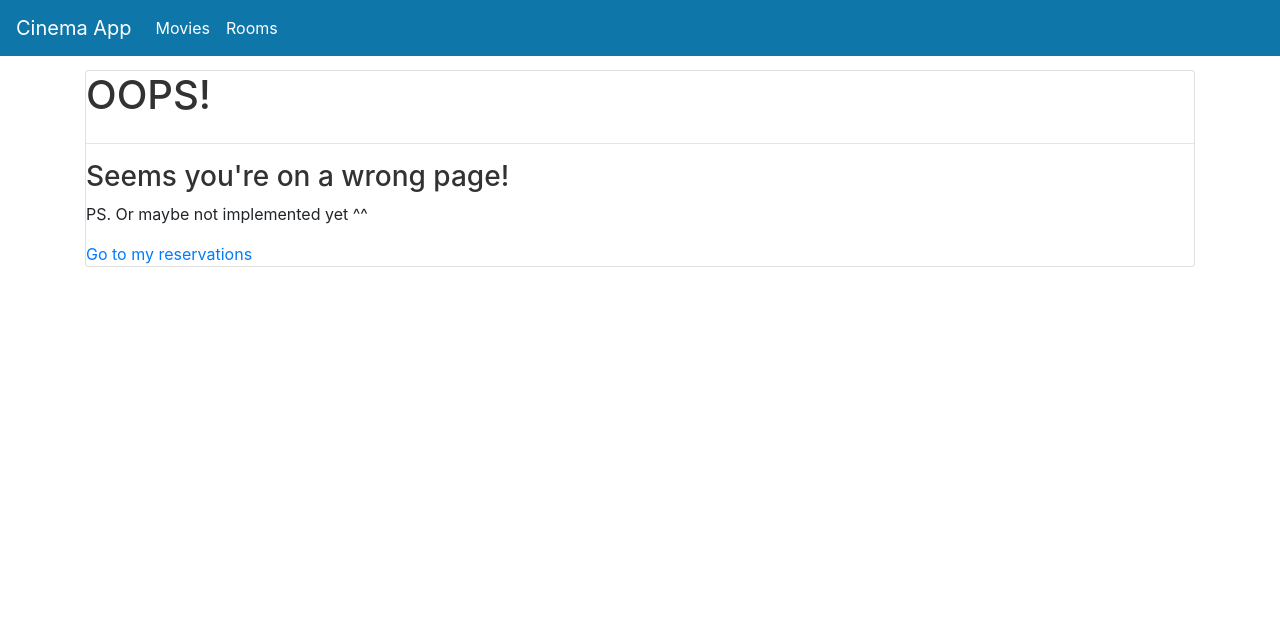
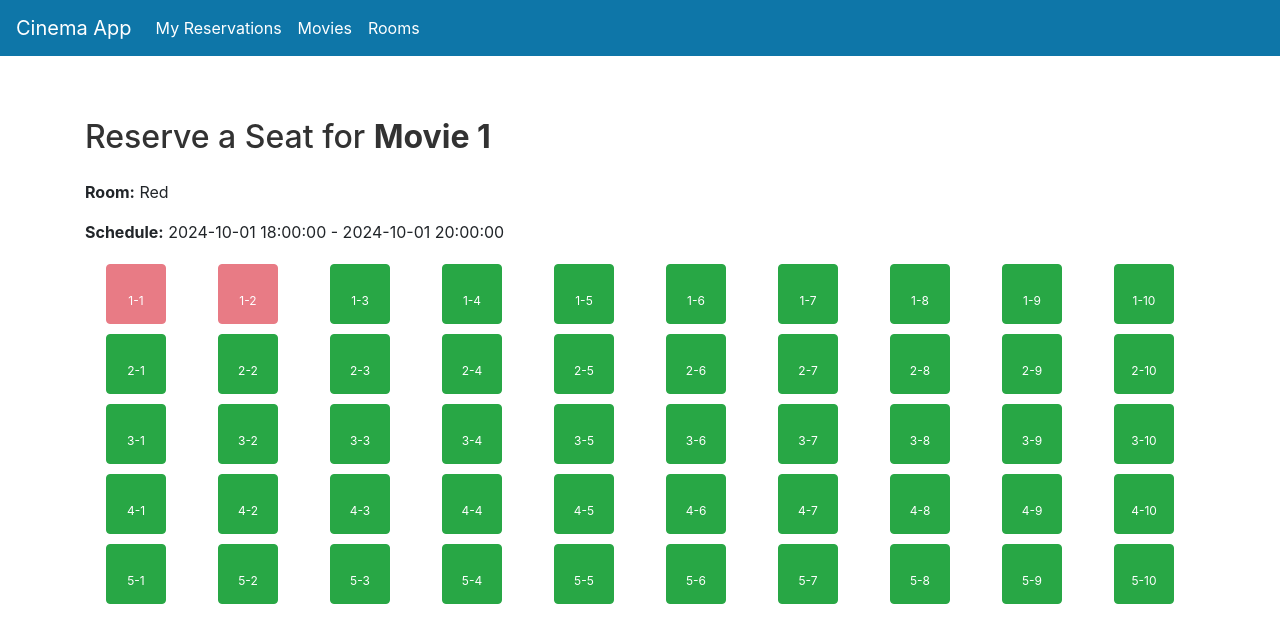
Before and after one commit to VanikSarajyan/cinema, a FastAPI app: page /reservations/reserve/1 in a window 1280 px wide. Shown: the top 643 px of the page. Run offline with FastAPI, Linux system fonts and the light colour scheme; some libraries are stand-ins or nearby versions.

Commit message:
Reservation logic and ui

```diff
--- a/app/schemas.py
+++ b/app/schemas.py
@@ -34,3 +34,8 @@ class ScheduleCreate(BaseModel):
     room_id: int
     start_time: datetime
     end_time: datetime
+
+
+class ReservationCreate(BaseModel):
+    seat_id: int
+    schedule_id: int
--- a/app/services/__init__.py
+++ b/app/services/__init__.py
@@ -2,3 +2,4 @@ from .user_service import UserService
 from .movie_service import MovieService
 from .room_service import RoomService
 from .schedule_service import ScheduleService
+from .reservation_service import ReservationService
--- a/app/services/room_service.py
+++ b/app/services/room_service.py
@@ -11,6 +11,9 @@ class RoomService:
     def get_alls_rooms(self) -> list[Room]:
         return self._db.query(Room).all()
 
+    def get_room_by_id(self, room_id: int) -> Room | None:
+        return self._db.query(Room).filter(Room.id == room_id).first()
+
     def is_room_available(self, room_id: int, start_time: datetime, end_time: datetime) -> bool:
         """
         Check if the room is available between start_time and end_time.
--- a/app/services/schedule_service.py
+++ b/app/services/schedule_service.py
@@ -15,6 +15,9 @@ class ScheduleService:
 
     def get_all_schedules(self) -> list[Schedule]:
         return self._db.query(Schedule).all()
+
+    def get_schedule_by_id(self, schedule_id: int) -> Schedule | None:
+        return self._db.query(Schedule).filter(Schedule.id == schedule_id).first()
 
     def create_schedule(self, schedule_data: ScheduleCreate) -> Schedule:
         if not self._room_service.is_room_available(
@@ -55,6 +58,9 @@ class ScheduleService:
 
         min_duration = timedelta(minutes=movie_duration_minutes)
 
+        if time_diff < timedelta(0):
+            raise InvalidScheduleException("End date and time can't be before start date and time")
+
         if time_diff < min_duration:
             raise InvalidScheduleException(
                 f"The schedule time is too short. It must be at least {movie_duration_minutes} minutes long.",
--- /dev/null
+++ b/static/js/reservations.js
@@ -0,0 +1,64 @@
+const reserveButtons = document.querySelectorAll('.reserve-btn');
+if (reserveButtons) {
+    reserveButtons.forEach(button => {
+        button.addEventListener('click', async function () {
+            if (confirm("Are you sure you want to reserve this seat?")) {
+                const seatId = button.getAttribute('data-seat-id');
+                const scheduleId = button.getAttribute('data-schedule-id');
+
+                try {
+                    const response = await fetch('/reservations/', {
+                        method: 'POST',
+                        headers: {
+                            'Content-Type': 'application/json'
+                        },
+                        body: JSON.stringify({
+                            seat_id: seatId,
+                            schedule_id: scheduleId
+                        })
+                    });
+
+                    if (response.ok) {
+                        location.reload()
+                    } else {
+                        const errorData = await response.json();
+                        console.log(errorData);
+                        alert('Error occurred, please see console for details.');
+                    }
+                } catch (error) {
+                    console.error('Error:', error);
+                    alert('An error occurred while reserving the seat.');
+                }
+            }
+        });
+    });
+}
+
+document.querySelectorAll('.deleteReservation').forEach(button => {
+    button.addEventListener('click', async function (event) {
+        event.stopPropagation();
+
+        const reservationId = this.getAttribute('data-reservation-id');
+        const confirmed = confirm("Are you sure you want to delete this reservation?");
+
+
+        if (confirmed) {
+            try {
+                const response = await fetch(`/reservations/${reservationId}`, {
+                    method: 'DELETE',
+                });
+
+                if (response.ok) {
+                    window.location.reload();
+                } else {
+                    const errorData = await response.json();
+                    console.log(errorData);
+                    alert('Error occurred, please see console for details.');
+                }
+            } catch (error) {
+                console.error('Error:', error);
+                alert('An error occurred while deleting the reservation.');
+            }
+        }
+    });
+});
--- a/static/js/schedules.js
+++ b/static/js/schedules.js
@@ -27,7 +27,7 @@ if (createScheduleForm) {
             });
 
             if (response.ok) {
-                window.location.href = '/schedules/schedules-page';
+                window.history.go(-1)
             } else {
                 const errorData = await response.json();
                 console.log(errorData);
@@ -58,7 +58,9 @@ document.querySelectorAll('.deleteSchedule').forEach(button => {
                 if (response.ok) {
                     window.location.reload();
                 } else {
-                    alert('Failed to delete the schedule. Please try again.');
+                    const errorData = await response.json();
+                    console.log(errorData);
+                    alert('Error occurred, please see console for details.');
                 }
             } catch (error) {
                 console.error('Error:', error);
@@ -67,3 +69,60 @@ document.querySelectorAll('.deleteSchedule').forEach(button => {
         }
     });
 });
+
+
+document.addEventListener('DOMContentLoaded', function () {
+    const movieSelect = document.getElementById('movie_id');
+    const startTimeInput = document.getElementById('start_time');
+    const endTimeInput = document.getElementById('end_time');
+
+    function addMinutesAndRound(startTime, minutesToAdd) {
+        const start = new Date(startTime);
+
+        if (!start || isNaN(start.getTime())) {
+            console.error("Invalid start time.");
+            return;
+        }
+
+        start.setMinutes(start.getMinutes() + minutesToAdd);
+
+        let minutes = start.getMinutes();
+
+        let roundedMinutes = Math.ceil(minutes / 10) * 10;
+        if (roundedMinutes === 60) {
+            start.setHours(start.getHours() + 1);
+            roundedMinutes = 0;
+        }
+
+        start.setMinutes(roundedMinutes);
+
+        const year = start.getFullYear();
+        const month = String(start.getMonth() + 1).padStart(2, '0');
+        const day = String(start.getDate()).padStart(2, '0');
+        const hours = String(start.getHours()).padStart(2, '0');
+        const minutesFormatted = String(start.getMinutes()).padStart(2, '0');
+
+        const formattedEndTime = `${year}-${month}-${day}T${hours}:${minutesFormatted}`;
+
+        endTimeInput.value = formattedEndTime;
+
+    }
+
+    movieSelect.addEventListener('change', function () {
+        const selectedMovie = movieSelect.options[movieSelect.selectedIndex];
+        const movieDuration = parseInt(selectedMovie.getAttribute('data-duration'), 10);
+
+        if (startTimeInput.value && !isNaN(movieDuration)) {
+            addMinutesAndRound(startTimeInput.value, movieDuration);
+        }
+    });
+
+    startTimeInput.addEventListener('change', function () {
+        const selectedMovie = movieSelect.options[movieSelect.selectedIndex];
+        const movieDuration = parseInt(selectedMovie.getAttribute('data-duration'), 10);
+
+        if (movieDuration && !isNaN(movieDuration)) {
+            addMinutesAndRound(startTimeInput.value, movieDuration);
+        }
+    });
+});
--- a/templates/layout.html
+++ b/templates/layout.html
@@ -23,6 +23,7 @@
   <script src="{{ url_for('static', path='/js/movies.js') }}" defer></script>
   <script src="{{ url_for('static', path='/js/rooms.js') }}" defer></script>
   <script src="{{ url_for('static', path='/js/schedules.js') }}" defer></script>
+  <script src="{{ url_for('static', path='/js/reservations.js') }}" defer></script>
 </body>
 
 </html>
--- a/templates/navbar.html
+++ b/templates/navbar.html
@@ -1,11 +1,16 @@
 <div>
   <nav class="navbar navbar-expand-md navbar-dark main-color fixed-top">
-    <a class="navbar-brand" href="#">Cinema App</a>
+    <a class="navbar-brand" href="/reservations/reservations-page">Cinema App</a>
     <button class="navbar-toggler" type="button" data-toggle="collapse" data-target="#navbarNav"
       aria-controls="navbarNav" aria-expanded="false" aria-label="Toggle navigation">
       <span class="navbar-toggler-icon"></span>
     </button>
     <div class="collapse navbar-collapse" id="navbarNav">
+      <ul class="navbar-nav">
+        <li class="nav-item active">
+          <a class="nav-link" href="/reservations/reservations-page">My Reservations</a>
+        </li>
+      </ul>
       <ul class="navbar-nav">
         <li class="nav-item active">
           <a class="nav-link" href="/movies/movies-page">Movies</a>
--- a/templates/schedule-create.html
+++ b/templates/schedule-create.html
@@ -8,7 +8,8 @@
             <select class="form-control" id="movie_id" name="movie_id" required>
                 <option value="">Select a movie</option>
                 {% for movie in movies %}
-                <option value="{{ movie.id }}">{{ movie.name }} ({{ movie.duration }} minutes )</option>
+                <option value="{{ movie.id }}" data-duration="{{ movie.duration }}">{{ movie.name }} ({{ movie.duration
+                    }} minutes )</option>
                 {% endfor %}
             </select>
         </div>
@@ -33,6 +34,6 @@
             <input type="datetime-local" class="form-control" id="end_time" name="end_time" required>
         </div>
 
-        <button type="submit" class="btn btn-primary">Create Schedule</button>
+        <button type="submit" class="btn btn-success">Create Schedule</button>
     </form>
 </div>
--- /dev/null
+++ b/templates/seat-reservation.html
@@ -0,0 +1,47 @@
+{% include 'layout.html' %}
+
+<div class="container mt-5">
+    <h2 class="mb-4">Reserve a Seat for <strong>{{ movie.name }}</strong></h2>
+    <p><strong>Room:</strong> {{ room.name }}</p>
+    <p><strong>Schedule:</strong> {{ schedule.start_time }} - {{ schedule.end_time }}</p>
+
+    <div class="seat-grid">
+        <div class="seats-container" style="grid-template-columns: repeat({{ room.columns }}, 1fr);">
+            <!-- Loop through all seats -->
+            {% for seat_data in seats_with_status %}
+            <div class="seat">
+                <button class="btn reserve-btn
+                    {% if seat_data.reserved %} btn-danger {% else %} btn-success {% endif %}
+                    seat-btn" {% if not seat_data.reserved %} data-seat-id="{{ seat_data.seat.id }}"
+                    data-schedule-id="{{ schedule.id }}" {% else %} disabled {% endif %}>
+                    {{ seat_data.seat.row_number }}-{{ seat_data.seat.column_number }}
+                </button>
+            </div>
+            {% endfor %}
+        </div>
+    </div>
+</div>
+
+<style>
+    .seat-grid {
+        margin-top: 20px;
+    }
+
+    .seats-container {
+        display: grid;
+        grid-gap: 10px;
+        justify-content: center;
+    }
+
+    .seat {
+        text-align: center;
+    }
+
+    .seat-btn {
+        width: 60px;
+        height: 60px;
+        text-align: center;
+        line-height: 60px;
+        font-size: 12px;
+    }
+</style>
```
Also changed, not shown: alembic/versions/6a8b141b80ce_reservations_table_and_seeds.py (added, +52 -0 lines), app/exceptions.py (+12 -0 lines), app/models.py (+19 -2 lines), app/routers/reservations.py (+76 -1 lines), app/services/reservation_service.py (added, +55 -0 lines), templates/movies.html (+6 -1 lines), templates/reservations.html (+32 -6 lines), templates/rooms.html (+6 -1 lines), cinema.db.
